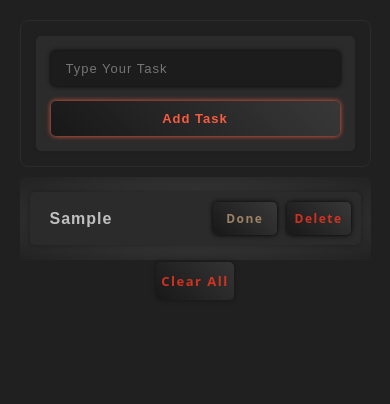
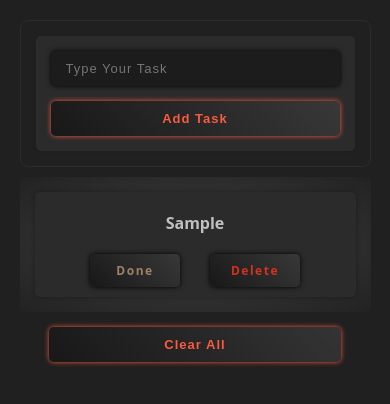
Before and after one commit to Amr-AG/NewToDoList, a plain HTML site: page index.html in a window 390 px wide. Both pictures are taken after typing "Sample" into the empty fields and a click on the input "Add Task". Drawn offline with Linux system fonts and the light colour scheme.

Commit message:
finalVer

```diff
--- a/CSS/learnStyle.css
+++ b/CSS/learnStyle.css
@@ -118,7 +118,7 @@ input:focus {
 
 .delet,
 .done {
-  width: 100px;
+  width: 90px;
   padding: 10px 5px;
   text-align: center;
   cursor: pointer;
@@ -137,26 +137,27 @@ input:focus {
   color: #bc9c76c7;
 }
 .clearAll {
-  width: fit-content;
-  padding: 10px 5px;
-  text-align: center;
+  width: 40%;
   cursor: pointer;
   background: linear-gradient(45deg, #181818, #3f3f3fa6);
-  color: #ff361fc9;
-  box-shadow: 0px 0px 5px 0px rgba(0, 0, 0, 0.372);
+  color: #f85b40;
+  box-shadow: 0px 0px 5px 0px;
   font-weight: bold;
   font-size: 16px;
-  border-radius: 5px;
-  letter-spacing: 1.5px;
+  letter-spacing: 1px;
+  margin: auto;
   margin: auto;
   position: absolute;
-  bottom: -40px;
+  bottom: -50px;
   display: none;
 }
-
+.clearAll:hover {
+  transition: 0.5s;
+  transform: translate3d(0px, -3px, 5px);
+  box-shadow: 0px 5px 8px 0px;
+}
 .delet:hover,
-.done:hover,
-.clearAll:hover {
+.done:hover {
   transition: 0.5s;
   transform: translate3d(0px, -2px, 5px, 5px);
   box-shadow: 0px 5px 8px 0px #000;
@@ -174,10 +175,11 @@ input:focus {
   }
   .containerTasks {
     flex-wrap: wrap;
-    padding: 5px 10px;
+    padding: 5px 15px;
   }
 
   .newTask {
+    flex-wrap: wrap;
     padding: 10px 5px;
   }
   .typeTask {
@@ -191,15 +193,20 @@ input:focus {
   }
   .taskContent {
     font-size: 16px;
+    width: 100%;
+    text-align: center;
+    padding: 10px;
+    margin-bottom: 10px;
   }
   .done,
   .delet {
     padding: 8px 0;
     font-size: 12px;
-    margin: 0 5px;
+    margin: 0 15px;
   }
   .clearAll {
     font-size: 13px;
+    width: 83%;
   }
 }
 
--- a/JS/learn.js
+++ b/JS/learn.js
@@ -55,10 +55,9 @@ function createDiva(arrayTasks) {
     console.log(newTask);
 
     //create Input for content task
-    let taskContent = document.createElement("input");
-    taskContent.readOnly = true;
+    let taskContent = document.createElement("span");
     taskContent.className = "taskContent";
-    taskContent.value = task.title;
+    taskContent.innerText = task.title;
     newTask.appendChild(taskContent);
 
     // Create done Button For done tasks Content
@@ -100,9 +99,10 @@ function createDiva(arrayTasks) {
       );
     });
 
-    let clearAll = document.createElement("span");
+    let clearAll = document.createElement("input");
+    clearAll.type = "submit";
+    clearAll.value = "Clear All";
     clearAll.className = "clearAll";
-    clearAll.innerText = "Clear All";
     tasksContainer.appendChild(clearAll);
     if (newTask.innerHTML != "") {
       clearAll.style.display = "block";
```
